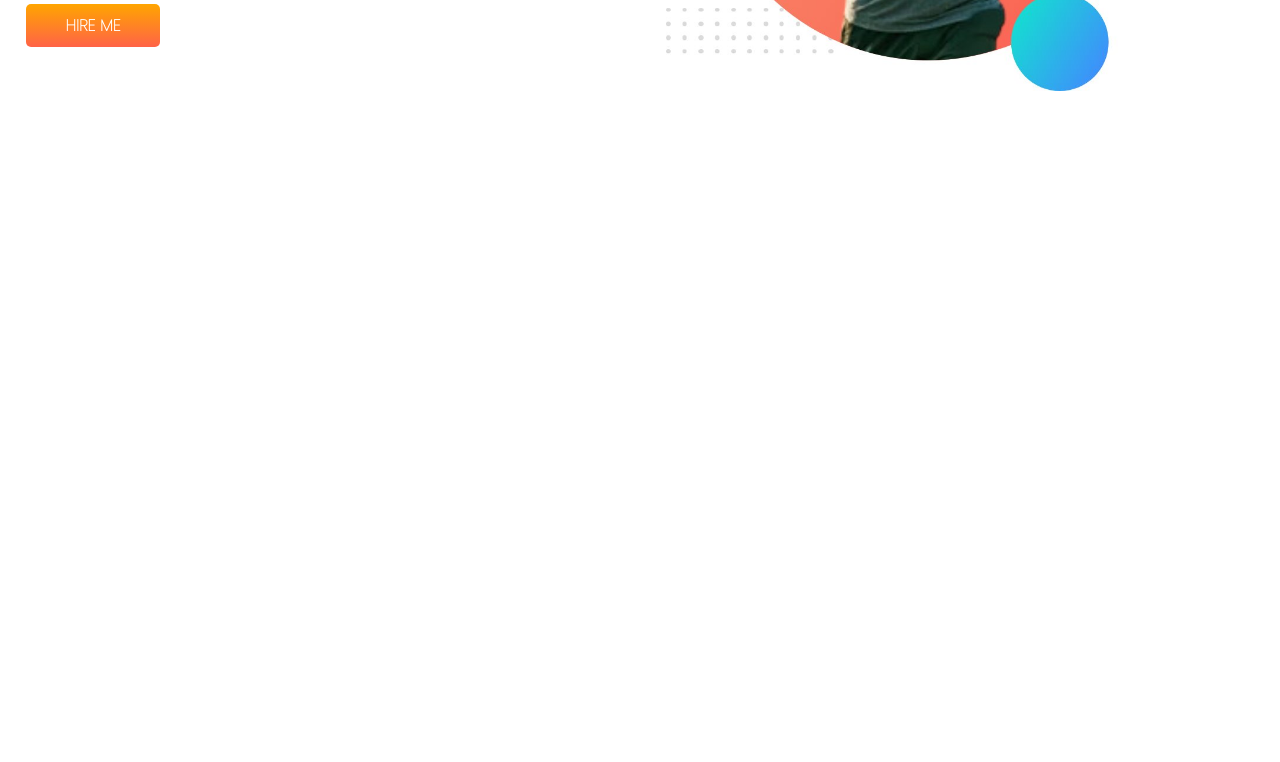
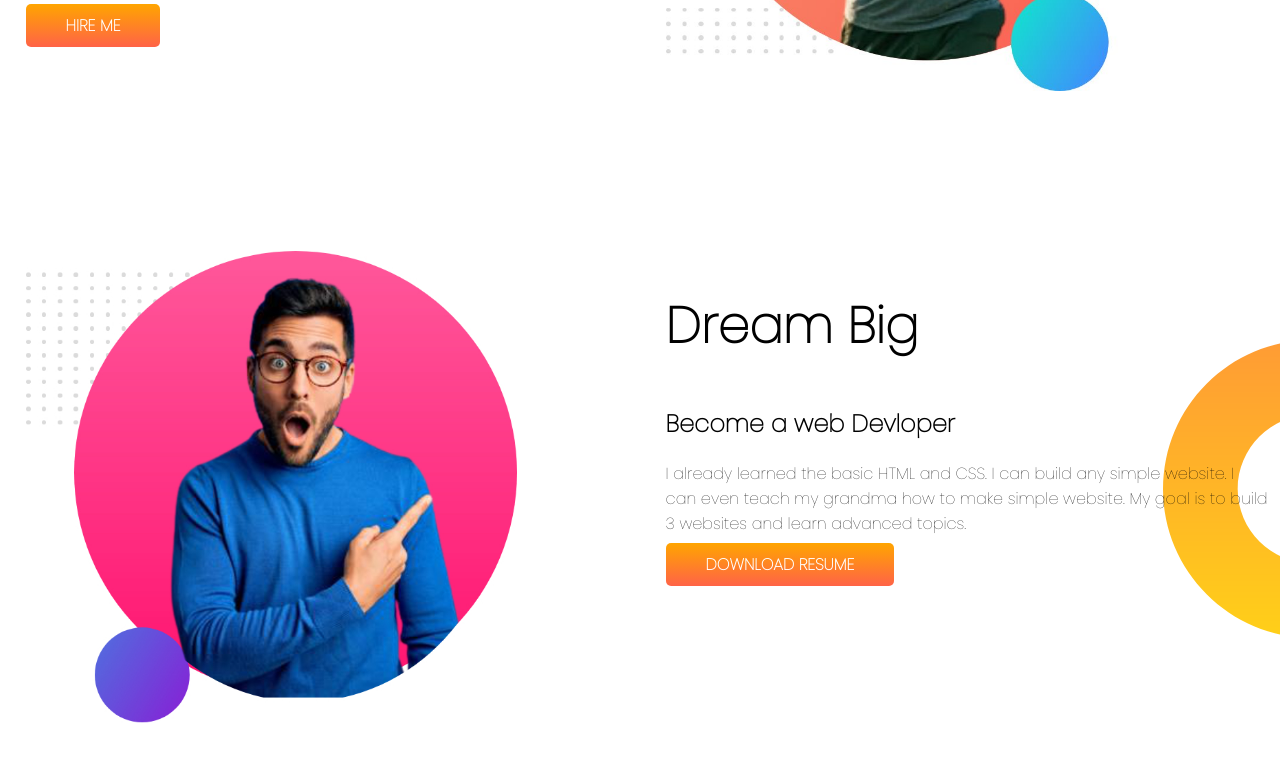
Before and after one commit to arobindo-88/developer-portfolio, a plain HTML site: page index.html in a window 1280 px wide. Shown: the part 400-1162 px from the top of the page. Before the commit the page ends 800 px from the top, so only its background shows below. Drawn offline with Linux system fonts and the light colour scheme.

Commit message:
dream big section added

```diff
--- a/index.html
+++ b/index.html
@@ -30,7 +30,19 @@
             <img src="images/my-bg.jpg" alt="">
         </div>
     </section>
-
+    <section class="dream-big">
+        <div class="half-width">
+            <img src="images/my-bg2.jpg" alt="">
+        </div>
+        <div class="half-width">
+            <h1>Dream Big</h1>
+            <h2>Become a web Devloper</h2>
+            <p class="dream-para">I already learned the basic HTML and CSS. I can build any simple website. I can even
+                teach my grandma how
+                to make simple website. My goal is to build 3 websites and learn advanced topics.</p>
+            <a class="link-button" target="_blank" href="#">DOWNLOAD RESUME</a>
+        </div>
+    </section>
 </body>
 
 </html>
--- a/style.css
+++ b/style.css
@@ -13,6 +13,7 @@ h1{
 
 section{
     display: flex;
+    margin-bottom: 150px;
 }
 
 .half-width{
@@ -39,3 +40,13 @@ section{
     background-repeat: no-repeat;
 
 }
+
+.dream-big{
+    background-image: url(images/dream-bg.png);
+    background-repeat: no-repeat;
+    background-position: right;
+}
+
+.dream-para{
+    padding-right: 2%;
+}
```
Also changed, not shown: images/my-bg2.jpg (added).
